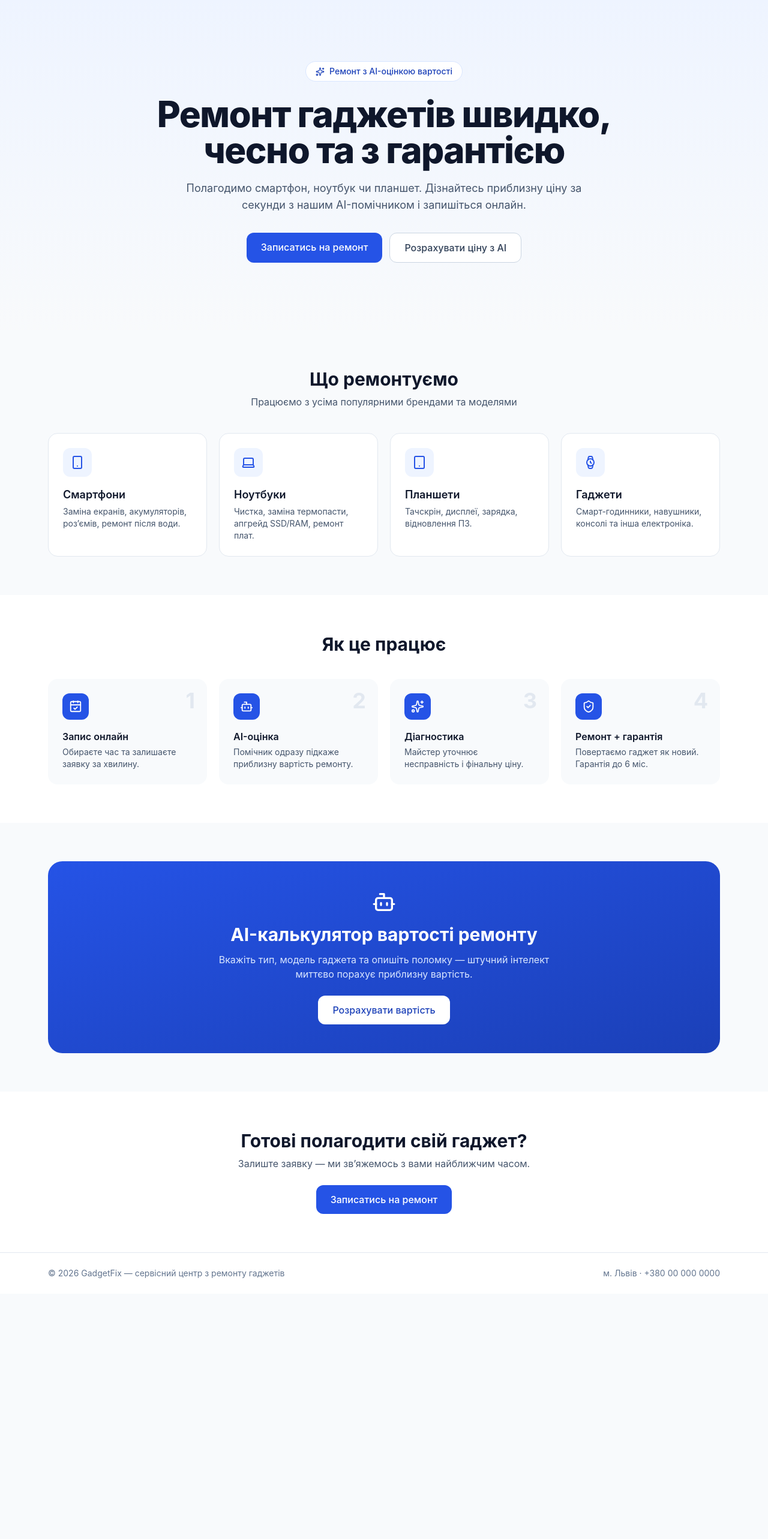
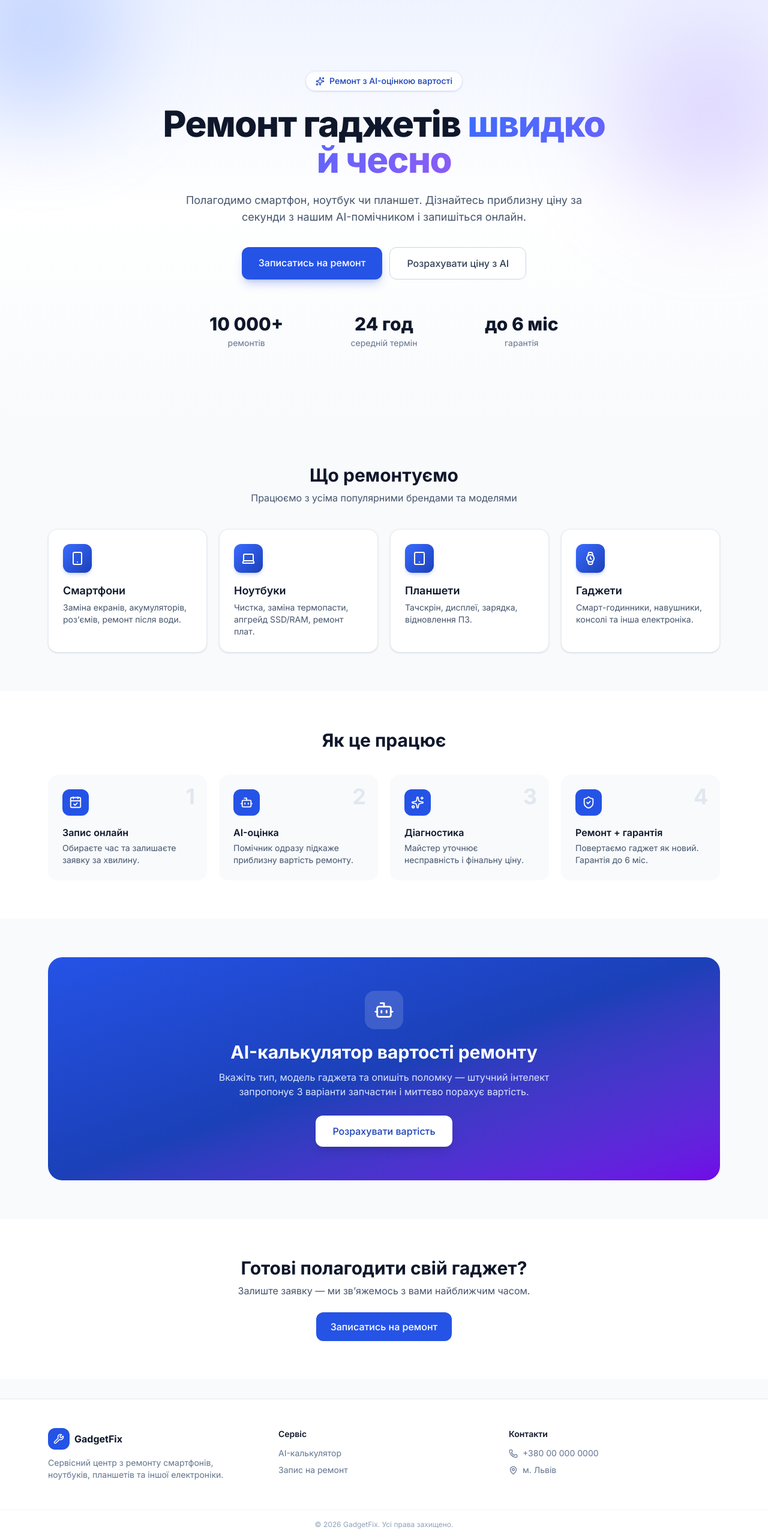
Before and after one commit to SerhiiLutyk/REpairServiceSite, a React (Vite) app: page / in a window 1280 px wide. Shown: the part 71-2637 px from the top of the page at 60% size. Before the commit the page ends 2228 px from the top, so only its background shows below. Built offline with nearby package versions, Linux system fonts and the light colour scheme; no server answers.

Commit message:
feat(ui): оновлений дизайн — шрифт Inter, градієнти, блок статистики, футер

```diff
--- a/index.html
+++ b/index.html
@@ -6,6 +6,9 @@
     <meta name="viewport" content="width=device-width, initial-scale=1.0" />
     <title>GadgetFix — ремонт гаджетів</title>
     <meta name="description" content="Сервісний центр з ремонту смартфонів, ноутбуків і планшетів. AI-оцінка вартості та онлайн-запис." />
+    <link rel="preconnect" href="https://fonts.googleapis.com" />
+    <link rel="preconnect" href="https://fonts.gstatic.com" crossorigin />
+    <link href="https://fonts.googleapis.com/css2?family=Inter:wght@400;500;600;700;800&display=swap" rel="stylesheet" />
   </head>
   <body>
     <div id="root"></div>
--- a/src/components/Footer.tsx
+++ b/src/components/Footer.tsx
@@ -1,9 +1,40 @@
+import { Link } from 'react-router-dom'
+import { Wrench, Phone, MapPin } from 'lucide-react'
+
 export default function Footer() {
   return (
-    <footer className="border-t border-slate-200 bg-white">
-      <div className="mx-auto flex max-w-6xl flex-col items-center justify-between gap-2 px-4 py-6 text-sm text-slate-500 sm:flex-row">
-        <span>© {new Date().getFullYear()} GadgetFix — сервісний центр з ремонту гаджетів</span>
-        <span>м. Львів · +380 00 000 0000</span>
+    <footer className="mt-8 border-t border-slate-200 bg-white">
+      <div className="mx-auto grid max-w-6xl gap-8 px-4 py-12 sm:grid-cols-3">
+        <div>
+          <Link to="/" className="flex items-center gap-2 font-bold text-slate-900">
+            <span className="flex h-9 w-9 items-center justify-center rounded-xl bg-brand-600 text-white">
+              <Wrench size={18} />
+            </span>
+            GadgetFix
+          </Link>
+          <p className="mt-3 max-w-xs text-sm text-slate-500">
+            Сервісний центр з ремонту смартфонів, ноутбуків, планшетів та іншої електроніки.
+          </p>
+        </div>
+
+        <div>
+          <p className="text-sm font-semibold text-slate-900">Сервіс</p>
+          <ul className="mt-3 space-y-2 text-sm text-slate-500">
+            <li><Link to="/calculator" className="transition hover:text-brand-600">AI-калькулятор</Link></li>
+            <li><Link to="/booking" className="transition hover:text-brand-600">Запис на ремонт</Link></li>
+          </ul>
+        </div>
+
+        <div>
+          <p className="text-sm font-semibold text-slate-900">Контакти</p>
+          <ul className="mt-3 space-y-2 text-sm text-slate-500">
+            <li className="flex items-center gap-2"><Phone size={15} /> +380 00 000 0000</li>
+            <li className="flex items-center gap-2"><MapPin size={15} /> м. Львів</li>
+          </ul>
+        </div>
+      </div>
+      <div className="border-t border-slate-100 py-4 text-center text-xs text-slate-400">
+        © {new Date().getFullYear()} GadgetFix. Усі права захищено.
       </div>
     </footer>
   )
--- a/src/index.css
+++ b/src/index.css
@@ -1,11 +1,16 @@
 @import 'tailwindcss';
 
 @theme {
-  --color-brand-50: #eef4ff;
-  --color-brand-100: #d9e6ff;
+  --color-brand-50: #eef3ff;
+  --color-brand-100: #dbe6ff;
+  --color-brand-200: #bcd0ff;
+  --color-brand-300: #8eaeff;
+  --color-brand-400: #5b82ff;
   --color-brand-500: #3b6cff;
   --color-brand-600: #2553e6;
   --color-brand-700: #1b40b8;
+  --color-brand-800: #1a3690;
+  --color-brand-900: #1b3174;
   --font-sans: 'Inter', system-ui, sans-serif;
 }
 
@@ -15,4 +20,30 @@ html {
 
 body {
   @apply bg-slate-50 text-slate-900 antialiased;
+  font-feature-settings: 'cv11', 'ss01';
 }
+
+/* Декоративні градієнтні плями */
+.blob {
+  position: absolute;
+  border-radius: 9999px;
+  filter: blur(80px);
+  opacity: 0.45;
+  z-index: -1;
+}
+
+/* Градієнтний текст */
+.text-gradient {
+  background: linear-gradient(120deg, var(--color-brand-500), #8b5cf6);
+  -webkit-background-clip: text;
+  background-clip: text;
+  color: transparent;
+}
+
+/* Картка зі скляним ефектом */
+.card {
+  @apply rounded-2xl border border-slate-200/80 bg-white shadow-sm transition;
+}
+.card:hover {
+  @apply -translate-y-1 shadow-xl shadow-brand-600/5;
+}
--- a/src/pages/Home.tsx
+++ b/src/pages/Home.tsx
@@ -29,25 +29,41 @@ export default function Home() {
     <>
       {/* Hero */}
       <section className="relative overflow-hidden">
-        <div className="absolute inset-0 -z-10 bg-gradient-to-b from-brand-50 to-slate-50" />
-        <div className="mx-auto max-w-6xl px-4 py-20 text-center sm:py-28">
-          <span className="inline-flex items-center gap-2 rounded-full border border-brand-100 bg-white px-4 py-1.5 text-sm font-medium text-brand-700">
+        <div className="absolute inset-0 -z-10 bg-gradient-to-b from-brand-50 via-white to-slate-50" />
+        <div className="blob -left-20 -top-20 h-72 w-72 bg-brand-300" />
+        <div className="blob -right-16 top-10 h-80 w-80 bg-violet-300" />
+        <div className="mx-auto max-w-6xl px-4 py-24 text-center sm:py-32">
+          <span className="inline-flex items-center gap-2 rounded-full border border-brand-100 bg-white/80 px-4 py-1.5 text-sm font-medium text-brand-700 shadow-sm backdrop-blur">
             <Sparkles size={15} /> Ремонт з AI-оцінкою вартості
           </span>
-          <h1 className="mx-auto mt-6 max-w-3xl text-4xl font-extrabold tracking-tight text-slate-900 sm:text-6xl">
-            Ремонт гаджетів швидко, чесно та з гарантією
+          <h1 className="mx-auto mt-6 max-w-3xl text-5xl font-extrabold tracking-tight text-slate-900 sm:text-6xl">
+            Ремонт гаджетів <span className="text-gradient">швидко й чесно</span>
           </h1>
-          <p className="mx-auto mt-5 max-w-2xl text-lg text-slate-600">
+          <p className="mx-auto mt-6 max-w-2xl text-lg text-slate-600">
             Полагодимо смартфон, ноутбук чи планшет. Дізнайтесь приблизну ціну за
             секунди з нашим AI-помічником і запишіться онлайн.
           </p>
-          <div className="mt-8 flex flex-wrap justify-center gap-3">
-            <Link to="/booking" className="rounded-xl bg-brand-600 px-6 py-3 font-medium text-white transition hover:bg-brand-700">
+          <div className="mt-9 flex flex-wrap justify-center gap-3">
+            <Link to="/booking" className="rounded-xl bg-brand-600 px-7 py-3.5 font-medium text-white shadow-lg shadow-brand-600/25 transition hover:bg-brand-700 hover:shadow-brand-600/40">
               Записатись на ремонт
             </Link>
-            <Link to="/calculator" className="rounded-xl border border-slate-300 bg-white px-6 py-3 font-medium text-slate-700 transition hover:border-brand-500 hover:text-brand-600">
+            <Link to="/calculator" className="rounded-xl border border-slate-300 bg-white px-7 py-3.5 font-medium text-slate-700 transition hover:border-brand-500 hover:text-brand-600">
               Розрахувати ціну з AI
             </Link>
+          </div>
+
+          {/* Статистика */}
+          <div className="mx-auto mt-14 grid max-w-2xl grid-cols-3 gap-4">
+            {[
+              { v: '10 000+', l: 'ремонтів' },
+              { v: '24 год', l: 'середній термін' },
+              { v: 'до 6 міс', l: 'гарантія' },
+            ].map((s) => (
+              <div key={s.l}>
+                <p className="text-2xl font-extrabold text-slate-900 sm:text-3xl">{s.v}</p>
+                <p className="mt-1 text-sm text-slate-500">{s.l}</p>
+              </div>
+            ))}
           </div>
         </div>
       </section>
@@ -58,8 +74,8 @@ export default function Home() {
         <p className="mt-2 text-center text-slate-600">Працюємо з усіма популярними брендами та моделями</p>
         <div className="mt-10 grid gap-5 sm:grid-cols-2 lg:grid-cols-4">
           {services.map((s) => (
-            <div key={s.title} className="rounded-2xl border border-slate-200 bg-white p-6 transition hover:-translate-y-1 hover:shadow-lg">
-              <span className="flex h-12 w-12 items-center justify-center rounded-xl bg-brand-50 text-brand-600">
+            <div key={s.title} className="card p-6">
+              <span className="flex h-12 w-12 items-center justify-center rounded-xl bg-gradient-to-br from-brand-500 to-brand-700 text-white shadow-md shadow-brand-600/20">
                 <s.icon size={24} />
               </span>
               <h3 className="mt-4 text-lg font-semibold text-slate-900">{s.title}</h3>
@@ -90,16 +106,20 @@ export default function Home() {
 
       {/* AI price teaser */}
       <section id="price" className="mx-auto max-w-6xl px-4 py-16">
-        <div className="rounded-3xl bg-gradient-to-br from-brand-600 to-brand-700 px-6 py-12 text-center text-white sm:px-12">
-          <Bot className="mx-auto" size={40} />
-          <h2 className="mt-4 text-3xl font-bold">AI-калькулятор вартості ремонту</h2>
+        <div className="relative overflow-hidden rounded-3xl bg-gradient-to-br from-brand-600 via-brand-700 to-violet-700 px-6 py-14 text-center text-white sm:px-12">
+          <div className="blob -right-10 -top-10 h-56 w-56 bg-white/30" />
+          <div className="blob -bottom-16 left-0 h-56 w-56 bg-violet-400/40" />
+          <span className="mx-auto flex h-16 w-16 items-center justify-center rounded-2xl bg-white/15 backdrop-blur">
+            <Bot size={34} />
+          </span>
+          <h2 className="mt-5 text-3xl font-bold">AI-калькулятор вартості ремонту</h2>
           <p className="mx-auto mt-3 max-w-xl text-brand-100">
             Вкажіть тип, модель гаджета та опишіть поломку — штучний інтелект
-            миттєво порахує приблизну вартість.
+            запропонує 3 варіанти запчастин і миттєво порахує вартість.
           </p>
           <Link
             to="/calculator"
-            className="mt-6 inline-block rounded-xl bg-white px-6 py-3 font-medium text-brand-700 transition hover:bg-brand-50"
+            className="mt-7 inline-block rounded-xl bg-white px-7 py-3.5 font-medium text-brand-700 shadow-lg transition hover:bg-brand-50"
           >
             Розрахувати вартість
           </Link>
```
